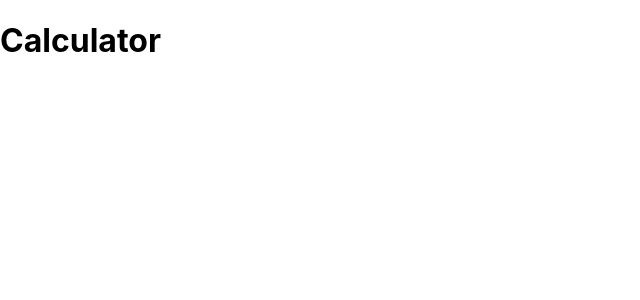
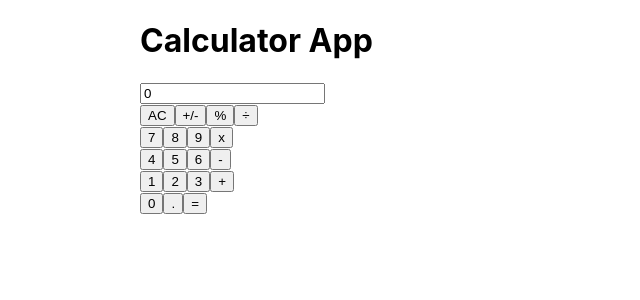
Before and after one commit to Rysth/REACT-Math-Magicians, a React (Create React App) app: page / in a window 1280 px wide. Shown: the top 300 px of the page, without its empty margins (0-640 px from the left). Built offline with nearby package versions, Linux system fonts and the light colour scheme.

Commit message:
Added calculator buttons using a component.

```diff
--- a/package.json
+++ b/package.json
@@ -9,7 +9,8 @@
     "react": "^18.2.0",
     "react-dom": "^18.2.0",
     "react-scripts": "5.0.1",
-    "web-vitals": "^2.1.4"
+    "web-vitals": "^2.1.4",
+    "prop-types": "^15.8.1"
   },
   "scripts": {
     "start": "react-scripts start",
--- a/src/App.css
+++ b/src/App.css
@@ -0,0 +1,4 @@
+.container {
+  max-width: 1000px;
+  margin: 0 auto;
+}
--- a/src/App.js
+++ b/src/App.js
@@ -1,6 +1,24 @@
+import PropTypes from 'prop-types';
+import Calculator from './components/Calculator';
 import './App.css';
-import Calculator from './components/Calculator';
 
 export default function App() {
-  return <Calculator />;
+  return (
+    <div className="container">
+      <Title text="Calculator App" />
+      <Calculator />
+    </div>
+  );
 }
+
+function Title({ text }) {
+  return <h1 className="title">{text}</h1>;
+}
+
+Title.defaultProps = {
+  text: '',
+};
+
+Title.propTypes = {
+  text: PropTypes.string,
+};
--- a/src/components/Calculator.js
+++ b/src/components/Calculator.js
@@ -1,5 +1,85 @@
+import PropTypes from 'prop-types';
 import './Calculator.css';
 
+const calculatorButtons = [
+  { id: 0, content: 'AC' },
+  { id: 1, content: '+/-' },
+  { id: 2, content: '%' },
+  { id: 3, content: '÷' },
+  { id: 4, content: '7' },
+  { id: 5, content: '8' },
+  { id: 6, content: '9' },
+  { id: 7, content: 'x' },
+  { id: 8, content: '4' },
+  { id: 9, content: '5' },
+  { id: 10, content: '6' },
+  { id: 11, content: '-' },
+  { id: 12, content: '1' },
+  { id: 13, content: '2' },
+  { id: 14, content: '3' },
+  { id: 15, content: '+' },
+  { id: 16, content: '0' },
+  { id: 17, content: '.' },
+  { id: 18, content: '=' },
+];
+
 export default function Calculator() {
-  return <h1>Calculator</h1>;
+  return (
+    <div className="calculator">
+      <CalculatorResult />
+      <div className="calculator-body">
+        <CalculatorGroup array={calculatorButtons.slice(0, 4)} />
+        <CalculatorGroup array={calculatorButtons.slice(4, 8)} />
+        <CalculatorGroup array={calculatorButtons.slice(8, 12)} />
+        <CalculatorGroup array={calculatorButtons.slice(12, 16)} />
+        <CalculatorGroup array={calculatorButtons.slice(16, 19)} />
+      </div>
+    </div>
+  );
 }
+
+function CalculatorResult({ result }) {
+  return <input className="calculator-result" type="text" value={result} />;
+}
+
+CalculatorResult.defaultProps = {
+  result: 0,
+};
+
+CalculatorResult.propTypes = {
+  result: PropTypes.number,
+};
+
+function CalculatorGroup({ array }) {
+  return (
+    <div className="calculator-group">
+      {array.map((element) => (
+        <CalculatorButton key={element.id} content={element.content} />
+      ))}
+    </div>
+  );
+}
+
+CalculatorGroup.defaultProps = {
+  array: [],
+};
+
+CalculatorGroup.propTypes = {
+  array: PropTypes.arrayOf(PropTypes.string),
+};
+
+function CalculatorButton({ content }) {
+  return (
+    <button type="button" className="calculator-button">
+      {content}
+    </button>
+  );
+}
+
+CalculatorButton.defaultProps = {
+  content: '',
+};
+
+CalculatorButton.propTypes = {
+  content: PropTypes.string,
+};
--- a/src/index.css
+++ b/src/index.css
@@ -1,27 +1,17 @@
 body {
   margin: 0;
-  font-family:
-    -apple-system,
-    BlinkMacSystemFont,
-    'Segoe UI',
-    'Roboto',
-    'Oxygen',
-    'Ubuntu',
-    'Cantarell',
-    'Fira Sans',
-    'Droid Sans',
-    'Helvetica Neue',
-    sans-serif;
+  font-family: -apple-system, BlinkMacSystemFont, 'Segoe UI', 'Roboto', 'Oxygen',
+    'Ubuntu', 'Cantarell', 'Fira Sans', 'Droid Sans', 'Helvetica Neue', sans-serif;
   -webkit-font-smoothing: antialiased;
   -moz-osx-font-smoothing: grayscale;
 }
 
 code {
-  font-family:
-    source-code-pro,
-    Menlo,
-    Monaco,
-    Consolas,
-    'Courier New',
-    monospace;
+  font-family: source-code-pro, Menlo, Monaco, Consolas, 'Courier New', monospace;
 }
+
+*,
+*::after,
+*::before {
+  box-sizing: border-box;
+}
```
Also changed, not shown: 1 other file (tests, documents, lock files or other folders).
